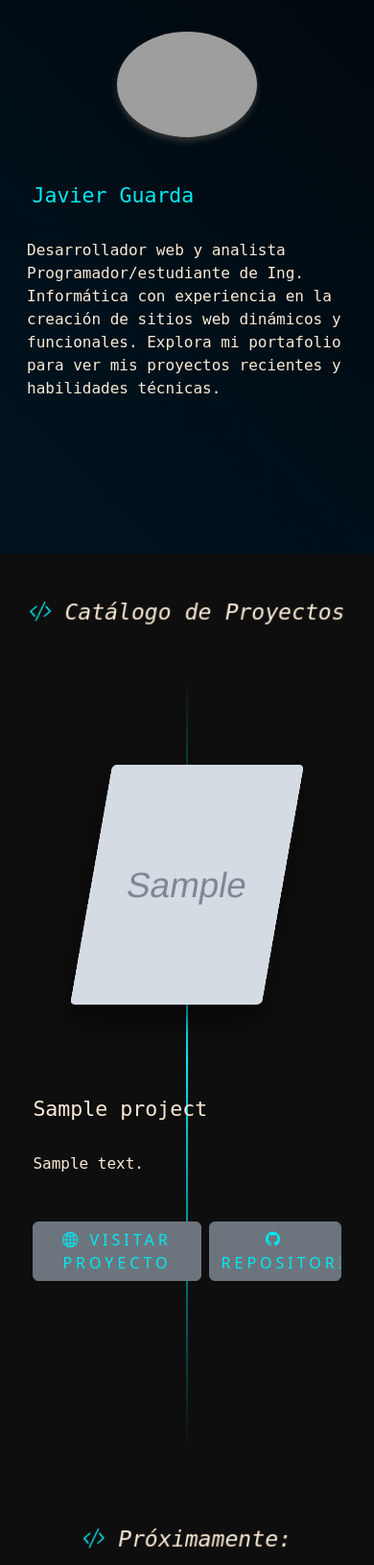
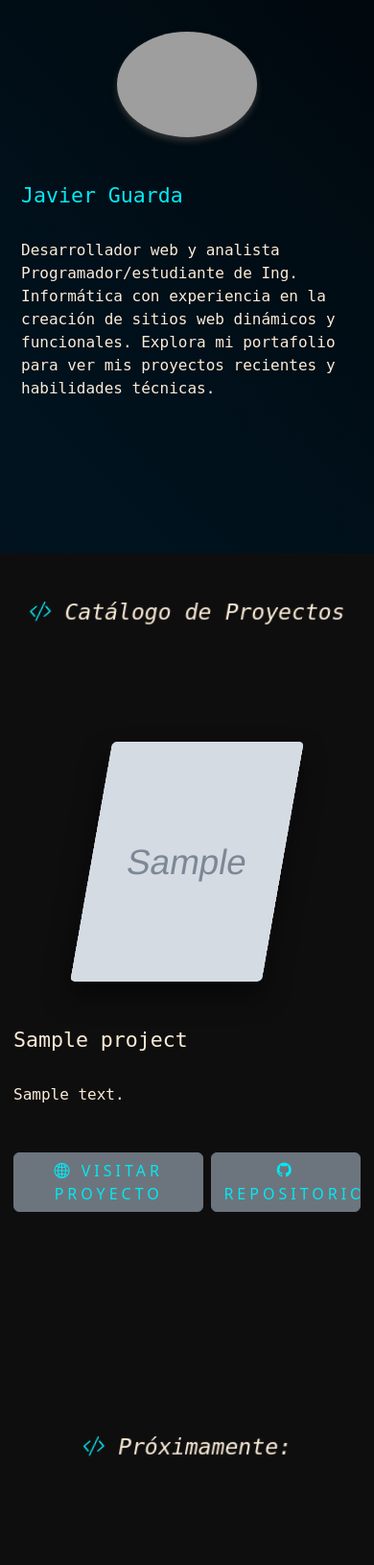
Before and after one commit to wardazeroth/portfolio, a Django app: template templates/index.html in a window 390 px wide. Shown: the part 154-1785 px from the top of the page at 96% size. Run offline with Django 3.2, Linux system fonts and the light colour scheme; the template is opened without the code that fills it: most values are stand-ins (such as "Sample title", 1, 10 or a date in 2020); grey boxes marked "Sample" are stand-in pictures; some libraries are stand-ins or nearby versions; grey boxes are pictures that could not be loaded.

Commit message:
ajustes UI

```diff
--- a/static/css/style.css
+++ b/static/css/style.css
@@ -333,136 +333,6 @@ margin-top: 6em;
 z-index: 1000;
 }
 
-@media (max-width: 1480px) {
-	#main {
-		margin-left: 180px;    /* ancho cerrado del sidebar */
-		transition: margin-left 0.3s;
-	}
-
-	#sidebar2 {
-		display: block;
-	}
-
-	#sidebar.active ~ #main {
-		margin-left: 100px;   /* ancho abierto del sidebar */
-	}
-
-	body, html {
-		overflow-x: hidden;
-	}
-
-	.navbar {
-		display: none;
-	}
-}
-
-@media screen and (max-width: 980px) {
-	#sidebar {
-		display: none;
-	}
-
-	.navbar {
-		display: block;
-	}
-
-	#sidebar2 {
-		display: block;
-	}
-
-	#main {
-	margin: auto;
-	transition: margin-left 0.3s;
-	}
-
-	main.container,
-    #footer {
-        margin-left: auto
-    }
-
-	.foto_personal {
-		width: 40%;
-	}
-}
-
-@media screen and (max-width: 736px) {
-
-	#sidebar {
-		display: none;
-	}
-
-	.navbar {
-		display: block;
-	}
-
-	#sidebar2 {
-		display: none;
-	}
-
-    main.container,
-    #footer {
-        margin-left: 0 !important;
-    }
-
-	.row.d-flex.justify-content-center {
-        display: flex !important;
-        flex-wrap: wrap;
-        justify-content: center !important;
-    }
-
-    /* Ajuste de las columnas de las cards */
-    .row.d-flex.justify-content-center > .col-md-4 {
-        flex: 0 0 90% !important;   /* ancho 90% */
-        max-width: 90% !important;  /* ancho máximo 90% */
-        margin-bottom: 1rem;        /* separación vertical */
-    }
-
-    /* Opcional: centrar el texto dentro de las cards */
-    .row.d-flex.justify-content-center .card {
-        margin: 0 auto;
-	}
-
-	.foto_personal {
-		width: 40%;
-	}
-
-	.mensaje{
-		font-size: 2rem!important;
-		margin-top: 5rem!important;
-		margin-bottom: 5px!important;
-	}
-
-	div.presentacion .nombre-dev{
-		margin-left: 1em;
-		margin-right: 1em;
-		margin-top: 0 !important;
-	}
-
-	div.presentacion .descripcion-dev {
-		margin-left: 1em;
-		margin-right: 1em;
-	}
-
-	#myModal .modal-dialog {
-		margin: 0.5rem auto;
-		max-width: 98% !important;
-		display: flex;
-		align-items: center;
-	}
-
-	#myModal .modal-content {
-		height: auto;
-		max-height: 90vh;
-	}
-
-	#myModal .carousel-inner {
-        height: auto;
-    }
-
-	.card-content {
-		padding: 1rem;
-	}
-}
-
 .card-body {
 	background-color: #1d1e20;
 	color: antiquewhite;
@@ -755,12 +625,10 @@ figure:hover .capa h3 {
     position: relative;
 }
 
-/* Forzamos que cada bloque ocupe el 50% para que la división sea exacta */
 .timeline-img, .timeline-content {
     padding: 3rem 50px 3rem 50px;
 }
 
-/* Estilo para las fotos para que se vean como en tu referencia */
 .timeline-img figure {
     width: 100%;
     max-width: 200px;
@@ -1028,3 +896,156 @@ section h3 {
 #proyectos {
 	background-color: #0f0e0e;
 }
+
+@media (max-width: 1480px) {
+	#main {
+		margin-left: 180px;    /* ancho cerrado del sidebar */
+		transition: margin-left 0.3s;
+	}
+
+	#sidebar2 {
+		display: block;
+	}
+
+	#sidebar.active ~ #main {
+		margin-left: 100px;   /* ancho abierto del sidebar */
+	}
+
+	body, html {
+		overflow-x: hidden;
+	}
+
+	.navbar {
+		display: none;
+	}
+}
+
+@media screen and (max-width: 980px) {
+	#sidebar {
+		display: none;
+	}
+
+	.navbar {
+		display: block;
+	}
+
+	#sidebar2 {
+		display: block;
+	}
+
+	#main {
+	margin: auto;
+	transition: margin-left 0.3s;
+	}
+
+	main.container,
+    #footer {
+        margin-left: auto
+    }
+
+	.foto_personal {
+		width: 40%;
+	}
+}
+
+@media screen and (max-width: 736px) {
+
+	#sidebar {
+		display: none;
+	}
+
+	.navbar {
+		display: block;
+	}
+
+	#sidebar2 {
+		display: none;
+	}
+
+    main.container,
+    #footer {
+        margin-left: 0 !important;
+    }
+
+	.row.d-flex.justify-content-center {
+        display: flex !important;
+        flex-wrap: wrap;
+        justify-content: center !important;
+    }
+
+    /* Ajuste de las columnas de las cards */
+    .row.d-flex.justify-content-center > .col-md-4 {
+        flex: 0 0 90% !important;   /* ancho 90% */
+        max-width: 90% !important;  /* ancho máximo 90% */
+        margin-bottom: 1rem;        /* separación vertical */
+    }
+
+    /* Opcional: centrar el texto dentro de las cards */
+    .row.d-flex.justify-content-center .card {
+        margin: 0 auto;
+	}
+
+	.foto_personal {
+		width: 40%;
+	}
+
+	.mensaje{
+		font-size: 2rem!important;
+		margin-top: 5rem!important;
+		margin-bottom: 5px!important;
+	}
+
+	div.presentacion .nombre-dev{
+		margin-left: 10px;
+		margin-right: 10px;
+		margin-top: 0 !important;
+	}
+
+	div.presentacion .descripcion-dev {
+		margin-left: 10px;
+		margin-right: 10px;
+	}
+
+	#myModal .modal-dialog {
+		margin: 0.5rem auto!important;
+		max-width: 100% !important;
+		display: flex!important;
+		align-items: center!important;
+		margin-top: 3rem!important;
+	}
+
+	#myModal .modal-content {
+		height: auto;
+		max-height: 90vh;
+	}
+
+	#myModal .carousel-inner {
+        height: auto;
+    }
+
+	.card-content {
+		padding: 1rem;
+	}
+
+	#finalizados::before {
+        display: none;
+    }
+
+	.timeline-img, .timeline-content {
+        padding: 1.5rem 10px !important;
+        width: 100% !important;
+        text-align: left !important;
+    }
+
+    .timeline-item:nth-child(even) {
+        flex-direction: column !important;
+    }
+
+    .timeline-item:nth-child(even) .timeline-content {
+        text-align: left !important;
+    }
+
+	.wrapper-cards {
+        padding: 1.5rem 10px !important;
+    }
+}
```
Also changed, not shown: templates/index.html (+37 -36 lines).
